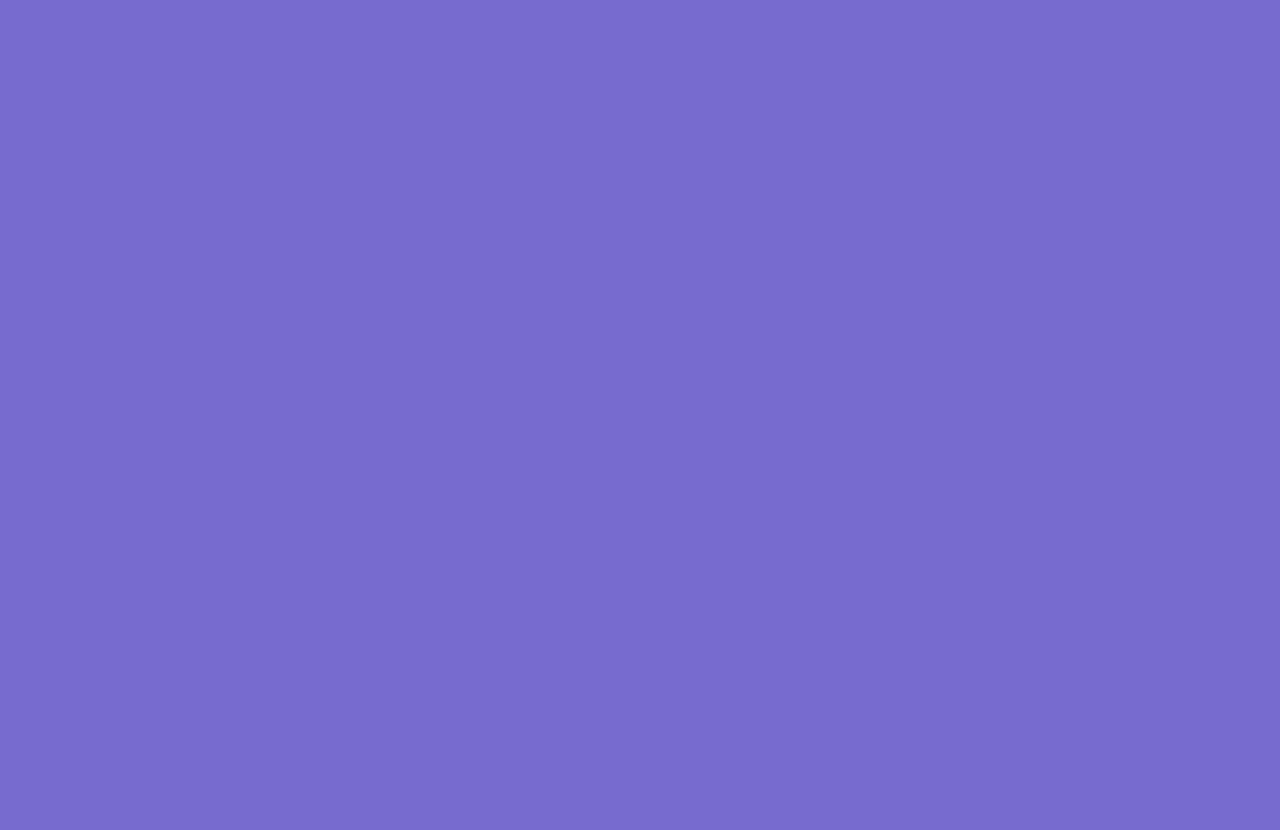
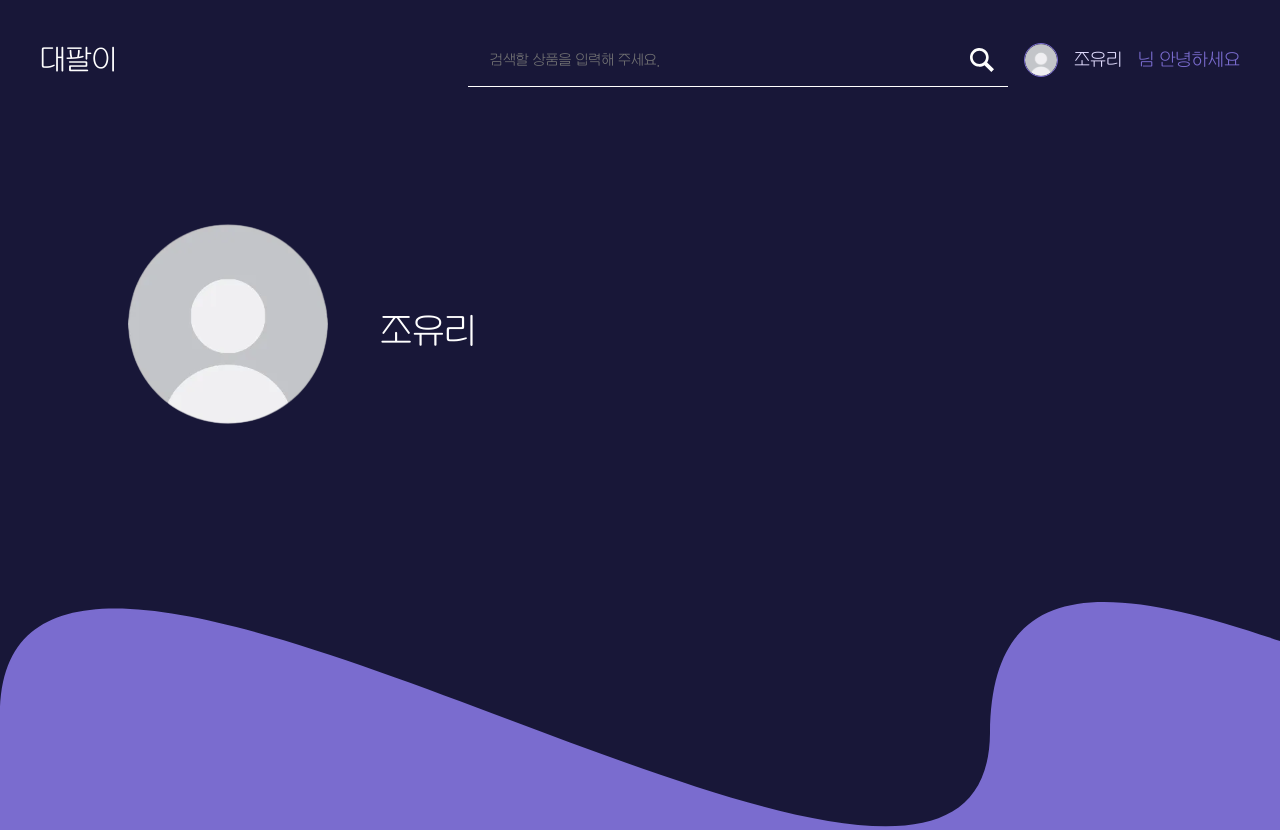
Before and after one commit to 2023-kodomo/fronEnd, a React (Create React App) app: page /MyPage in a window 1280 px wide. Before the commit this address had no page. Before the commit the page ends 800 px from the top, so only its background shows below. Built offline with nearby package versions, Linux system fonts and the light colour scheme.

Commit message:
📝🎨:: 마이페이지 조금이랑 user가 있을 떄 없을 떄 이미지 정리함

```diff
--- a/src/components/header.jsx
+++ b/src/components/header.jsx
@@ -2,12 +2,13 @@ import React from "react";
 import styled from "styled-components";
 
 const Header = ({ page = 0, user }) => {
-    user = false; // test
+    user = true; // test
     let userName;
     let userImg;
-    if (user /*!==undefined*/) { // 만약 undefiend가 아닐 경우 실행
+    if (user /*!==undefined*/) {
+        // 만약 undefiend가 아닐 경우 실행
         userName = /*user.name*/ "조유리"; //조유리는 임시파일
-        userImg = /*user.image*/ "./img/Yuri.svg"; // Yuri.svg도 임시 사진
+        userImg = user && user.image ? user.image : "./img/BasicProfile.svg"; // user이랑 user.img가 없을 경우에 BasicProfile를 띄운다.
     }
     return (
         <Container>
@@ -15,7 +16,7 @@ const Header = ({ page = 0, user }) => {
             <FlexContainer>
                 <SearchBar>
                     <InputBar
-                        type="search"
+                        type="text"
                         placeholder="검색할 상품을 입력해 주세요."
                     />
                     <SearchIcon src="./img/Searchicon.svg" alt="SearchIcon" />
@@ -84,6 +85,12 @@ const InputBar = styled.input`
     font-family: "Hakgyoansim Wooju";
     color: white;
     font-size: 16px;
+    &::-ms-clear,
+    &::-ms-reveal {
+        opacity: 0;
+        position: absolute;
+        right: 0;
+    }
 `;
 const SearchIcon = styled.img`
     width: 32px;
@@ -114,18 +121,24 @@ const WelcomeText = styled.div`
     }
     & > span.LoginText {
         color: #7a6ccf;
+        font-family: "Hakgyoansim Wooju";
     }
-    & > .Username{ // 사용자 이름
-        color:#E2DDFF;
+    & > .Username {
+        // 사용자 이름
+        color: #e2ddff;
+        font-family: "Hakgyoansim Wooju";
     }
-    & > .username{ // "님 안녕하세요"부분
-        color:#7a6ccf;
+    & > .username {
+        // "님 안녕하세요"부분
+        color: #7a6ccf;
+        font-family: "Hakgyoansim Wooju";
     }
     & > line {
         text-decoration-line: none;
     }
     & > span.SignUpText {
         color: #e2ddff;
+        font-family: "Hakgyoansim Wooju";
     }
 `;
 
--- /dev/null
+++ b/src/pages/MyPage.jsx
@@ -0,0 +1,53 @@
+import React from "react";
+import styled, { keyframes } from "styled-components";
+import Header from "../components/header";
+import StylingLobby from "../components/stylingLobby";
+
+const MyPage = (user) => {
+    let userName = /*user.name*/ "조유리"; //조유리는 임시파일
+    let userImg = user && user.image ? user.image : "./img/BasicProfile.svg"; // user이랑 user.img가 없을 경우에 BasicProfile를 띄운다.
+    return (
+        <Container>
+            <Header />
+            <StylingLobby>
+                <User>
+                    <UserImg src={userImg} alt="UserImage" />
+                    <UserName>{userName}</UserName>
+                </User>
+            </StylingLobby>
+        </Container>
+    );
+};
+
+const Container = styled.div`
+    width: 100vw;
+`;
+
+const User = styled.div`
+    width: 353px;
+    height: 200px;
+    position: relative;
+    top: 224px;
+    left: 128px;
+`;
+const UserImg = styled.img`
+    width: 200px;
+    border-radius: 200px;
+`;
+
+const UserName = styled.div`
+    display: inline-block;
+    width: 100px;
+    height: 40px;
+    color: #fff;
+    font-family: Hakgyoansim Wooju;
+    font-size: 40px;
+    font-style: normal;
+    font-weight: 400;
+    line-height: normal;
+    position:relative;
+    left:52px;
+    bottom:80px;
+`;
+
+export default MyPage;
--- a/src/router/Router.js
+++ b/src/router/Router.js
@@ -3,6 +3,7 @@ import Header from "../components/header";
 import MainPage from "../pages/MainPage";
 import ProductInfo from "../pages/ProductInfo";
 import WritingPage from "../pages/WritingPage";
+import MyPage from "../pages/MyPage";
 
 const Router = () => {
   return (
@@ -12,6 +13,7 @@ const Router = () => {
         <Route path="/" element={<MainPage />} />
         <Route path="/MoreInfo" element={<ProductInfo />} />
         <Route path="/Posting" element={<WritingPage />} />
+        <Route path="/MyPage" element={<MyPage/>}/>
       </Routes>
     </BrowserRouter>
   );
```
Also changed, not shown: src/pages/WritingPage.jsx (+12 -3 lines), public/img/BasicProfile.svg (added).
